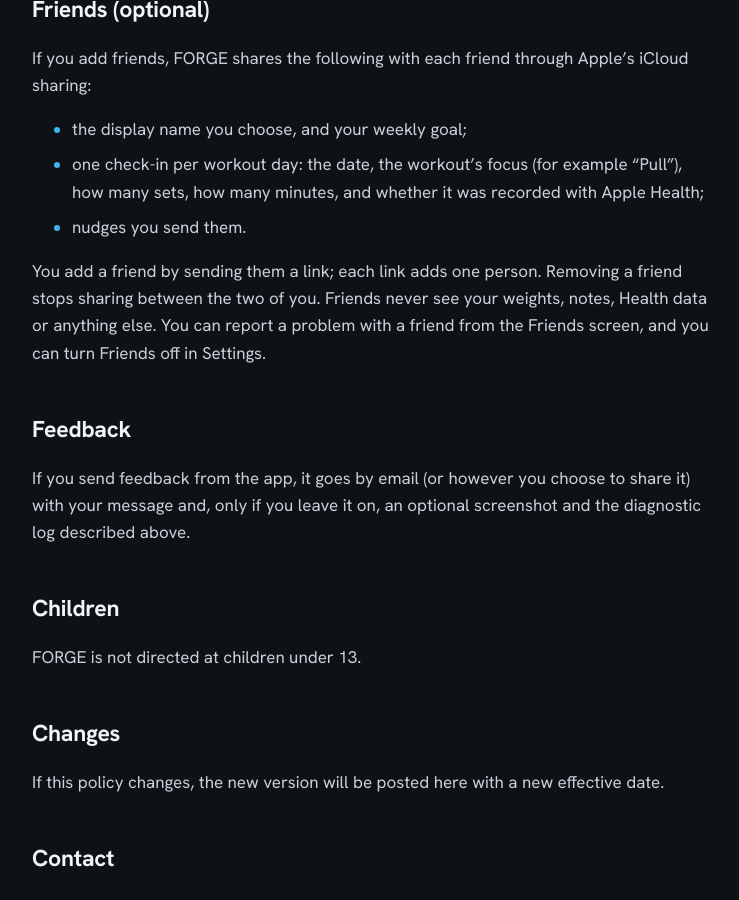
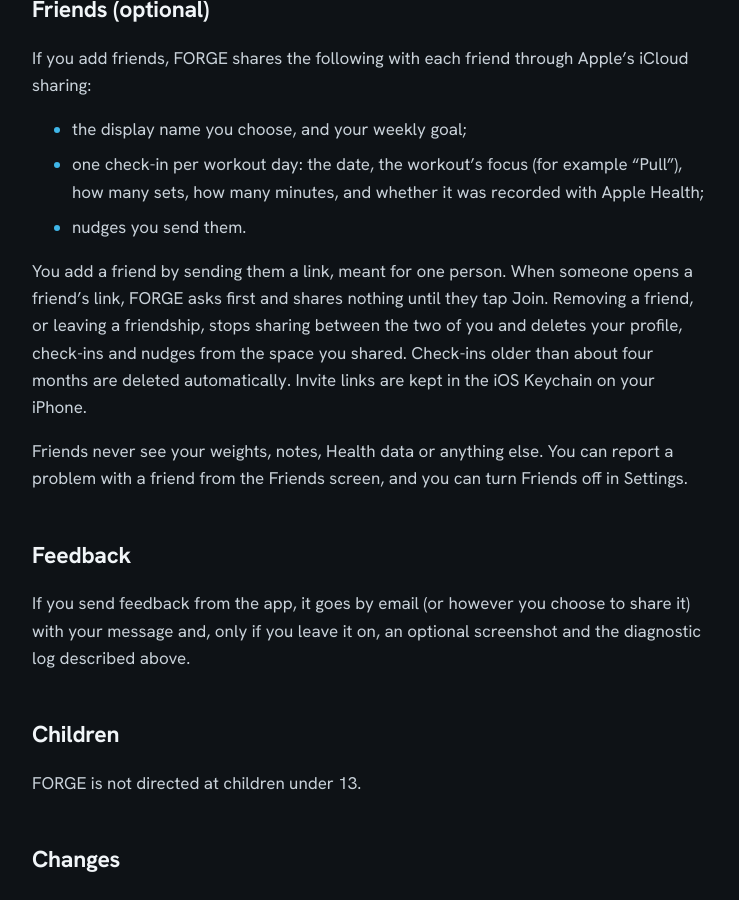
Before and after one commit to tajshaik24/forge-app, a Jekyll site: the page built from privacy.md, in a window 1280 px wide and 900 px high, scrolled down 1712 px. Shown: the whole window, without its empty margins (268-1007 px from the left). Built offline with Jekyll 4.4.1, drawn with Linux system fonts in a browser that asks for light colours.

Commit message:
Privacy: Friends asks before joining, leaving deletes your data, old check-ins pruned, links in the Keychain
Co-Authored-By: Claude Opus 5.5 <noreply@anthropic.com>
Claude-Session: https://claude.ai/code/session_01Gm3xDY1QoQ88dSKn1ocNni

```diff
--- a/privacy.md
+++ b/privacy.md
@@ -41,7 +41,9 @@ If you add friends, FORGE shares the following with each friend through Apple's
 - one check-in per workout day: the date, the workout's focus (for example "Pull"), how many sets, how many minutes, and whether it was recorded with Apple Health;
 - nudges you send them.
 
-You add a friend by sending them a link; each link adds one person. Removing a friend stops sharing between the two of you. Friends never see your weights, notes, Health data or anything else. You can report a problem with a friend from the Friends screen, and you can turn Friends off in Settings.
+You add a friend by sending them a link, meant for one person. When someone opens a friend's link, FORGE asks first and shares nothing until they tap Join. Removing a friend, or leaving a friendship, stops sharing between the two of you and deletes your profile, check-ins and nudges from the space you shared. Check-ins older than about four months are deleted automatically. Invite links are kept in the iOS Keychain on your iPhone.
+
+Friends never see your weights, notes, Health data or anything else. You can report a problem with a friend from the Friends screen, and you can turn Friends off in Settings.
 
 ## Feedback
 
```
